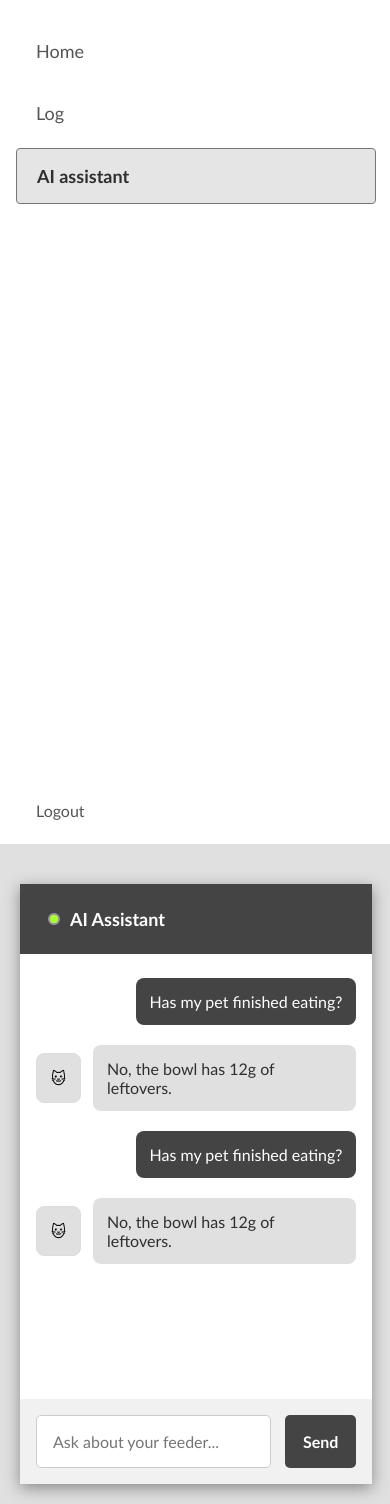
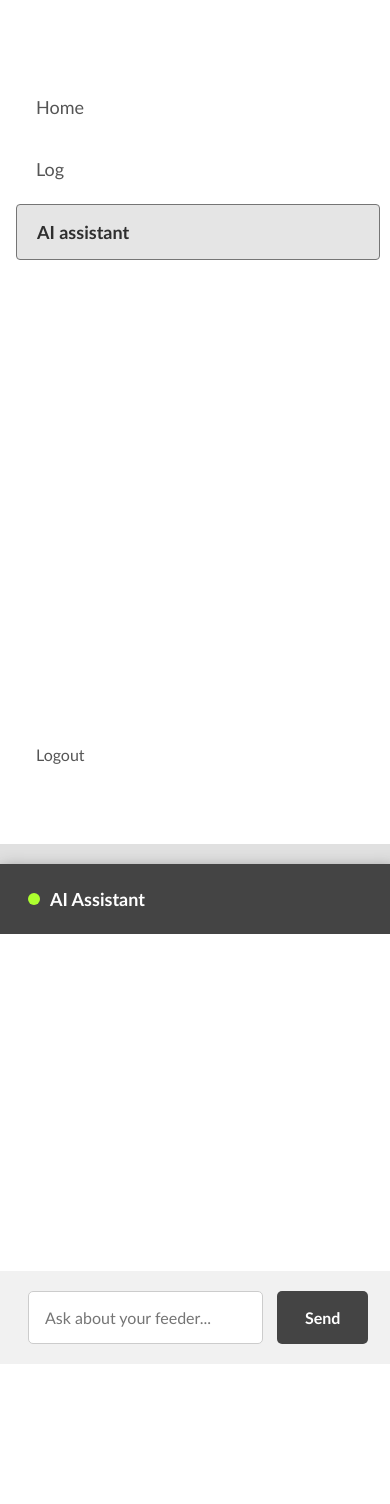
Before and after one commit to chinnnn3107/smart-cat-feeder, a Python web app: template templates/chatbot.html in a window 390 px wide. After the commit the page ends 1364 px from the top, so only its background shows below. Run offline with Jinja, Linux system fonts and the light colour scheme; the template is opened without the code that fills it, so the values that code supplies are empty.

Commit message:
feat(chatbot): connect chatbot UI to backend API
- send user messages to the POST /chat endpoint
- dynamically render user and bot messages
- display Gemini responses in the chat interface
- add automatic scrolling for new messages
- handle empty user input
- simplify chatbot CSS and remove unnecessary styles

```diff
--- a/static/css/chatbot.css
+++ b/static/css/chatbot.css
@@ -20,7 +20,7 @@
   flex-direction: column;
   background: white;
   margin-top: 100px;
-  min-height: 500px;
+  height: 500px;
   width: 70%;
   /* horizontal offset, downward offset, blur radius */
   box-shadow: 0 4px 15px #888888;
@@ -33,22 +33,21 @@
   height: 70px;
   /* Add no vertical padding and 28px of horizontal padding around the header content. */
   padding: 0 28px;
+  color: white;
 }
 
 .online-dot {
   width: 12px;
   height: 12px;
   background: greenyellow;
-  border: 2px solid #999;
   /* Fully round the element to create a circle. */
   border-radius: 50%;
 }
 
 .header {
-  color: white;
   font-weight: bold;
   font-size: 18px;
-  padding-left: 10px;
+  margin-left: 10px;
 }
 
 .messages {
@@ -62,15 +61,6 @@
   padding: 34px 28px;
   /* Show a vertical scrollbar when the messages exceed the available height. */
   overflow-y: auto;
-}
-
-.user-message {
-  align-self: flex-end;
-  max-width: 60%;
-  padding: 14px;
-  background: #444;
-  color: white;
-  border-radius: 8px;
 }
 
 .bot-row {
@@ -87,10 +77,21 @@
   background: #e0e0e0;
 }
 
+.user-message,
 .bot-message {
   max-width: 60%;
   padding: 14px;
   border-radius: 8px;
+}
+
+.user-message {
+  align-self: flex-end;
+  background: #444;
+  color: white;
+}
+
+.bot-message {
+  align-self: flex-start;
   background: #e0e0e0;
   color: #2f2f2f;
 }
@@ -106,19 +107,17 @@
 .input-message input {
   /* Let the input fill the horizontal space remaining beside the Send button. */
   flex: 1;
+  /* Allow the input to shrink below its default minimum width. */
+  min-width: 0;
   padding: 16px;
   font: inherit;
   border: 1px solid #ccc;
   border-radius: 5px;
-  /* Remove the browser's default outline when the input receives focus. */
-  outline: none;
-}
-
-.input-message input:focus {
-  border-color: #666;
 }
 
 .input-message button {
+  /* Prevent the button from shrinking when space is limited. */
+  flex-shrink: 0;
   /* Add no vertical padding and 28px of horizontal padding to the button. */
   padding: 0 28px;
 
@@ -136,39 +135,19 @@
   background: #333;
 }
 
+/* Mobile */
 @media (max-width: 600px) {
   .chatbot-page {
     grid-template-columns: 1fr;
   }
 
-  .sidebar {
-    padding: 24px 16px;
-  }
-
-  .main-content {
-    padding: 20px;
-  }
-
   .message-input-container {
     width: 100%;
-    min-height: 600px;
     margin-top: 20px;
-  }
-
-  .messages {
-    padding: 24px 16px;
   }
 
   .user-message,
   .bot-message {
     max-width: 85%;
   }
-
-  .input-message {
-    padding: 16px;
-  }
-
-  .input-message button {
-    padding: 0 18px;
-  }
 }
--- a/templates/chatbot.html
+++ b/templates/chatbot.html
@@ -27,25 +27,9 @@
           <span class="header">AI Assistant</span>
         </div>
 
-        <div id="messages" class="messages">
-          <div class="user-message">Has my pet finished eating?</div>
+        <div id="messages" class="messages"></div>
 
-          <div class="bot-row">
-            <div class="bot-avatar">🐱</div>
-
-            <div class="bot-message">No, the bowl has 12g of leftovers.</div>
-          </div>
-
-          <div class="user-message">Has my pet finished eating?</div>
-
-          <div class="bot-row">
-            <div class="bot-avatar">🐱</div>
-
-            <div class="bot-message">No, the bowl has 12g of leftovers.</div>
-          </div>
-        </div>
-
-        <form class="input-message">
+        <form id="chat-form" class="input-message">
           <input
             id="input-message"
             type="text"
```
Also changed, not shown: static/js/chatbot.js (+50 -0 lines).
